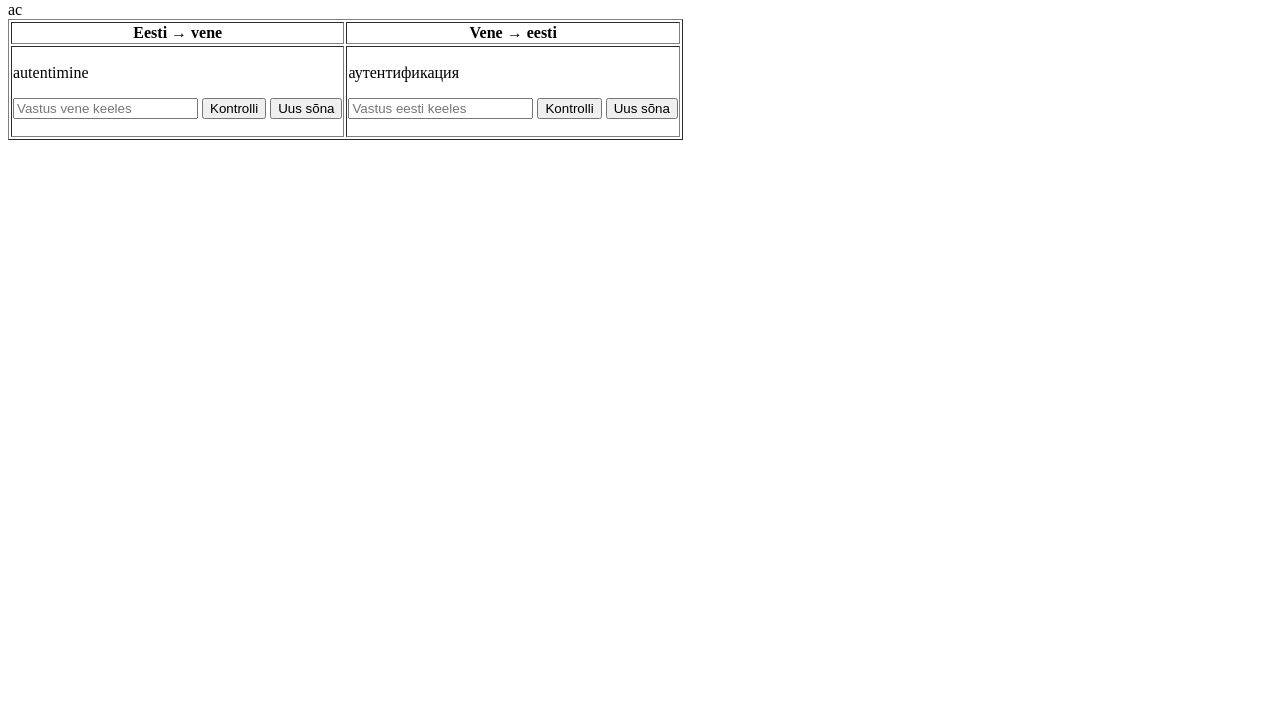
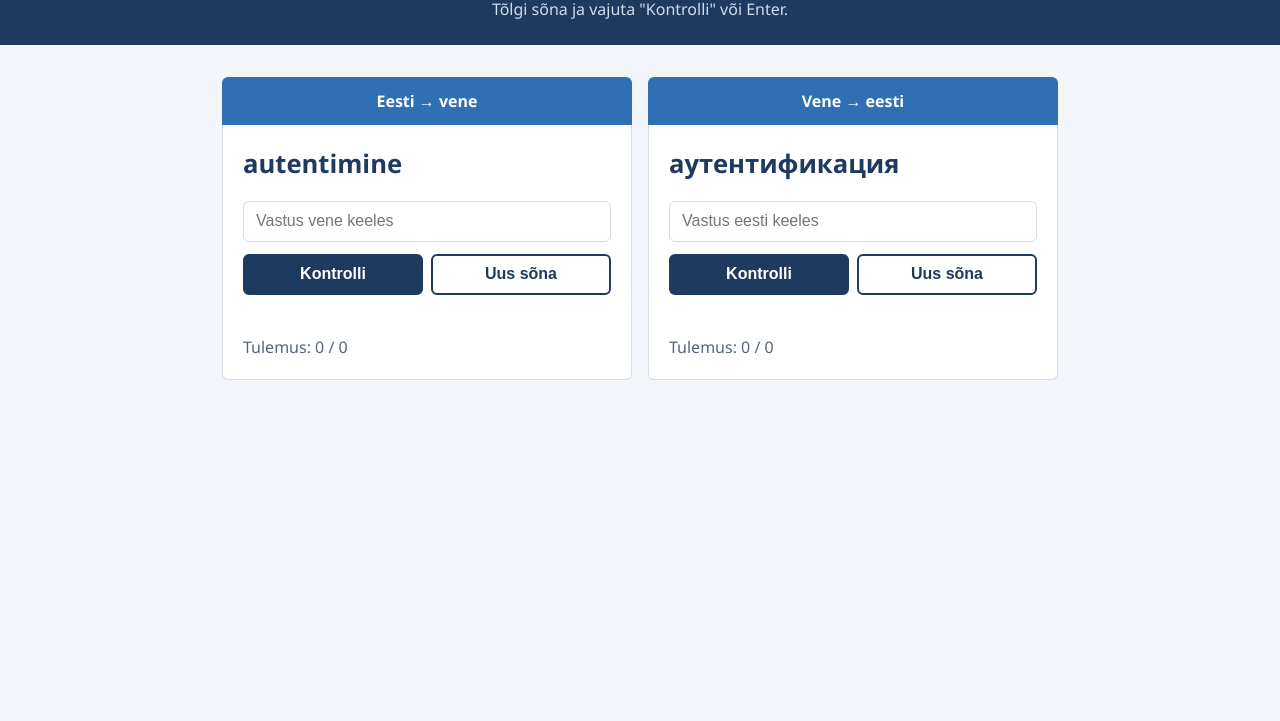
Before and after one commit to OleksandraRyshniak/random_sonad, a plain HTML site: page index.html in a window 1280 px wide. Shown: the part 79-800 px from the top of the page. Drawn offline with Linux system fonts and the light colour scheme.

Commit message:
lisamine style ja muutmineindex ja script

```diff
--- a/index.html
+++ b/index.html
@@ -2,13 +2,19 @@
 <html lang="et">
 <head>
   <meta charset="UTF-8">
-  <title>Random sõnad</title>
+  <meta name="viewport" content="width=device-width, initial-scale=1.0">
+  <title>Random sõnad – hajusrakenduste sõnavara</title>
+  <link rel="stylesheet" href="style.css">
 </head>
 <body>
+<header>
   <h1>Hajusrakenduste sõnavara kontroll</h1>
+  <p>Tõlgi sõna ja vajuta "Kontrolli" või Enter.</p>
+</header>
 
-<table border="1">
-  <thead>ac
+<main>
+  <table>
+    <thead>
     <tr>
       <th>Eesti → vene</th>
       <th>Vene → eesti</th>
@@ -16,23 +22,30 @@
     </thead>
     <tbody>
     <tr>
-    <td>
-      <p id="et-word"></p>
-      <input id="et-answer" type="text" placeholder="Vastus vene keeles">
+      <td data-label="Eesti → vene">
+        <p class="word" id="et-word"></p>
+        <input id="et-answer" type="text" placeholder="Vastus vene keeles" autocomplete="off">
+        <div class="buttons">
           <button id="et-check">Kontrolli</button>
-      <button id="et-next">Uus sõna</button>
-      <p id="et-result"></p>
+          <button id="et-next" class="secondary">Uus sõna</button>
+        </div>
+        <p class="result" id="et-result"></p>
+        <p class="score">Tulemus: <span id="et-score">0 / 0</span></p>
       </td>
-    <td>
-      <p id="ru-word"></p>
-      <input id="ru-answer" type="text" placeholder="Vastus eesti keeles">
+      <td data-label="Vene → eesti">
+        <p class="word" id="ru-word"></p>
+        <input id="ru-answer" type="text" placeholder="Vastus eesti keeles" autocomplete="off">
+        <div class="buttons">
           <button id="ru-check">Kontrolli</button>
-      <button id="ru-next">Uus sõna</button>
-      <p id="ru-result"></p>
+          <button id="ru-next" class="secondary">Uus sõna</button>
+        </div>
+        <p class="result" id="ru-result"></p>
+        <p class="score">Tulemus: <span id="ru-score">0 / 0</span></p>
       </td>
     </tr>
     </tbody>
   </table>
+</main>
 
 <script src="script.js"></script>
 </body>
--- a/script.js
+++ b/script.js
@@ -17,31 +17,65 @@ const words = [
     { et: 'hajussüsteem', ru: 'распределённая система' },
 ];
 
+// Normaliseerib teksti võrdlemiseks: eemaldab tühikud servadest,
+// teeb väiketähtedeks ja asendab "ё" tähega "е" (venekeelses vastuses on need samaväärsed)
+function normalize(text) {
+    return text.trim().toLowerCase().replace(/ё/g, 'е');
+}
+
 // Loob ühe kontrollivormi. prefix on HTML-elementide id algus (nt "et"),
 // questionKey on keel, mida küsitakse, answerKey on keel, mida oodatakse vastuseks
 function createQuiz(prefix, questionKey, answerKey) {
     const wordEl = document.getElementById(prefix + '-word');
     const answerEl = document.getElementById(prefix + '-answer');
     const resultEl = document.getElementById(prefix + '-result');
+    const scoreEl = document.getElementById(prefix + '-score');
     let current;
+    let answered = false; // kas praegusele sõnale on juba vastatud
+    let correct = 0;      // õigete vastuste arv
+    let total = 0;        // kõigi vastuste arv
+
+    // Kuvab teate ja lisab sellele klassi (ok / bad / warn), mille järgi CSS värvi valib
+    function showResult(text, type) {
+        resultEl.textContent = text;
+        resultEl.className = 'result ' + (type || '');
+    }
 
     // Valib massiivist juhusliku sõna ja kuvab selle lehel
     function newWord() {
         current = words[Math.floor(Math.random() * words.length)];
         wordEl.textContent = current[questionKey];
         answerEl.value = '';
-        resultEl.textContent = '';
+        showResult('');
+        answered = false; // uus sõna, uus katse
     }
 
     // Võrdleb kasutaja vastust õige tõlkega
     function check() {
-        const answer = answerEl.value.trim();
-        resultEl.textContent =
-            answer === current[answerKey] ? 'Õige!' : 'Vale. Õige vastus: ' + current[answerKey];
+        // Tühja vastust ei loeta veaks, vaid palutakse see sisestada
+        if (normalize(answerEl.value) === '') {
+            showResult('Sisesta vastus.', 'warn');
+            return;
+        }
+        // Sama sõna eest punkte kaks korda ei anta
+        if (answered) {
+            showResult('Sellele sõnale oled juba vastanud. Vajuta "Uus sõna".', 'warn');
+            return;
+        }
+        answered = true;
+        total++;
+        const isCorrect = normalize(answerEl.value) === normalize(current[answerKey]);
+        if (isCorrect) correct++;
+        showResult(isCorrect ? 'Õige!' : 'Vale. Õige vastus: ' + current[answerKey], isCorrect ? 'ok' : 'bad');
+        scoreEl.textContent = correct + ' / ' + total;
     }
 
     document.getElementById(prefix + '-check').addEventListener('click', check);
     document.getElementById(prefix + '-next').addEventListener('click', newWord);
+    // Enter-klahv käivitab kontrolli, nii ei pea hiirega nupule klõpsama
+    answerEl.addEventListener('keydown', function (event) {
+        if (event.key === 'Enter') check();
+    });
     newWord();
 }
 
--- /dev/null
+++ b/style.css
@@ -0,0 +1,123 @@
+/* Üldine paigutus ja värvid */
+:root {
+    --bg: #f2f5f9;
+    --ink: #1c2733;
+    --navy: #1f3a5f;
+    --blue: #2f6fb3;
+    --ok: #1b7f4b;
+    --bad: #b3261e;
+    --warn: #8a6100;
+    --line: #d3dbe4;
+}
+
+* { box-sizing: border-box; }
+
+body {
+    margin: 0;
+    font-family: "Segoe UI", Roboto, Arial, sans-serif;
+    background: var(--bg);
+    color: var(--ink);
+    line-height: 1.5;
+}
+
+header {
+    background: var(--navy);
+    color: #fff;
+    padding: 1.5rem 1rem;
+    text-align: center;
+}
+
+header h1 { margin: 0 0 0.25rem; font-size: clamp(1.4rem, 4vw, 2rem); }
+header p { margin: 0; color: #cfdcec; }
+
+main { max-width: 900px; margin: 2rem auto; padding: 0 1rem; }
+
+/* Tabel kahe veeruga */
+table {
+    width: 100%;
+    border-collapse: separate;
+    border-spacing: 1rem 0;
+    table-layout: fixed;
+}
+
+th {
+    background: var(--blue);
+    color: #fff;
+    padding: 0.75rem;
+    border-radius: 6px 6px 0 0;
+}
+
+td {
+    background: #fff;
+    border: 1px solid var(--line);
+    border-top: none;
+    border-radius: 0 0 6px 6px;
+    padding: 1.25rem;
+    vertical-align: top;
+}
+
+/* Kuvatav sõna */
+.word {
+    margin: 0 0 1rem;
+    min-height: 2.5rem;
+    font-size: 1.6rem;
+    font-weight: 700;
+    color: var(--navy);
+    overflow-wrap: anywhere;
+}
+
+input {
+    width: 100%;
+    padding: 0.65rem 0.75rem;
+    font-size: 1rem;
+    border: 1px solid var(--line);
+    border-radius: 6px;
+}
+
+input:focus-visible, button:focus-visible {
+    outline: 3px solid var(--blue);
+    outline-offset: 2px;
+}
+
+/* Nupud */
+.buttons { display: flex; gap: 0.5rem; margin-top: 0.75rem; }
+
+button {
+    flex: 1;
+    padding: 0.6rem;
+    font-size: 1rem;
+    font-weight: 600;
+    color: #fff;
+    background: var(--navy);
+    border: 2px solid var(--navy);
+    border-radius: 6px;
+    cursor: pointer;
+}
+
+button:hover { background: #163050; }
+
+button.secondary { background: transparent; color: var(--navy); }
+button.secondary:hover { background: #e4ebf3; }
+
+/* Tulemuse teated */
+.result { min-height: 1.5rem; margin: 0.75rem 0 0.25rem; font-weight: 600; }
+.result.ok { color: var(--ok); }
+.result.bad { color: var(--bad); }
+.result.warn { color: var(--warn); }
+
+.score { margin: 0; color: #56657a; }
+
+/* Mobiil: veerud üksteise alla */
+@media (max-width: 640px) {
+    table, tbody, tr, td { display: block; width: 100%; }
+    thead { display: none; }
+    table { border-spacing: 0; }
+    td { border-top: 1px solid var(--line); border-radius: 6px; margin-bottom: 1rem; }
+    td::before {
+        content: attr(data-label);
+        display: block;
+        margin-bottom: 0.5rem;
+        font-weight: 700;
+        color: var(--blue);
+    }
+}
```
Lines whose indentation alone changed are shown as unchanged.
